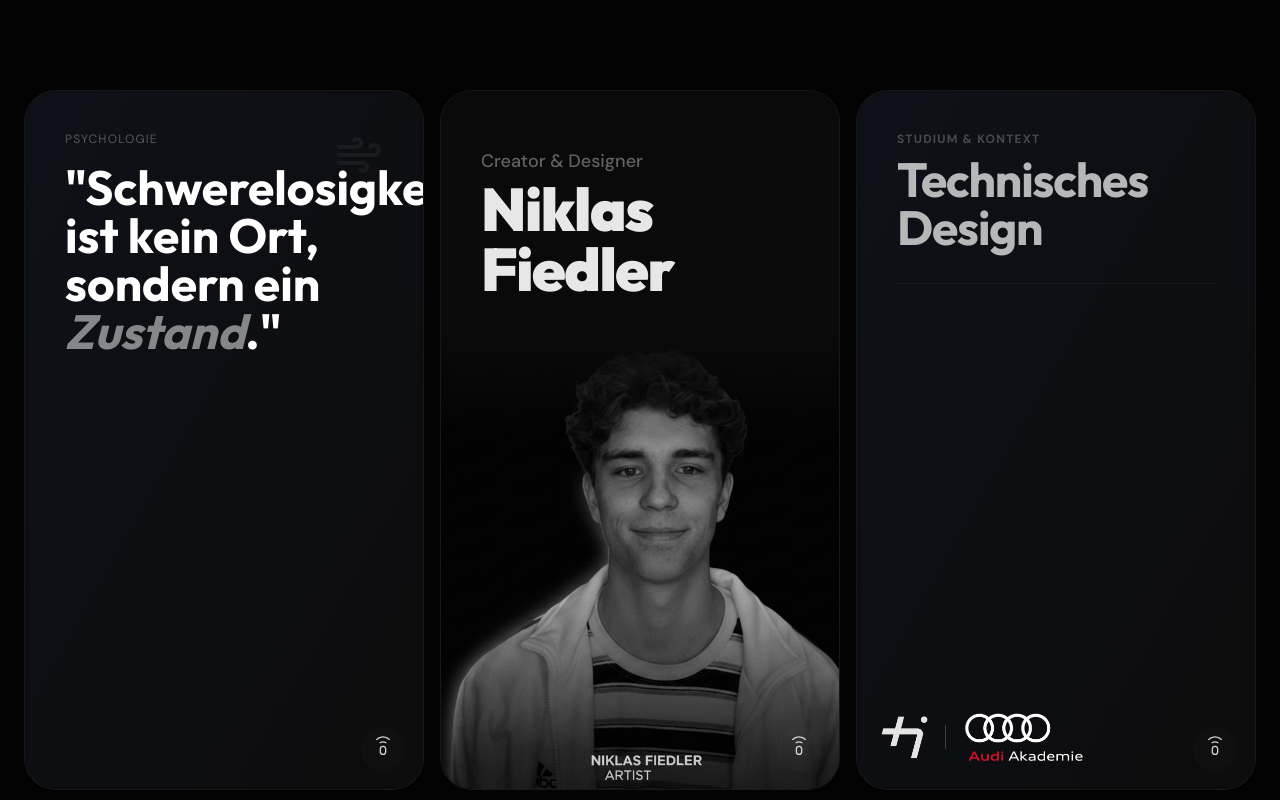
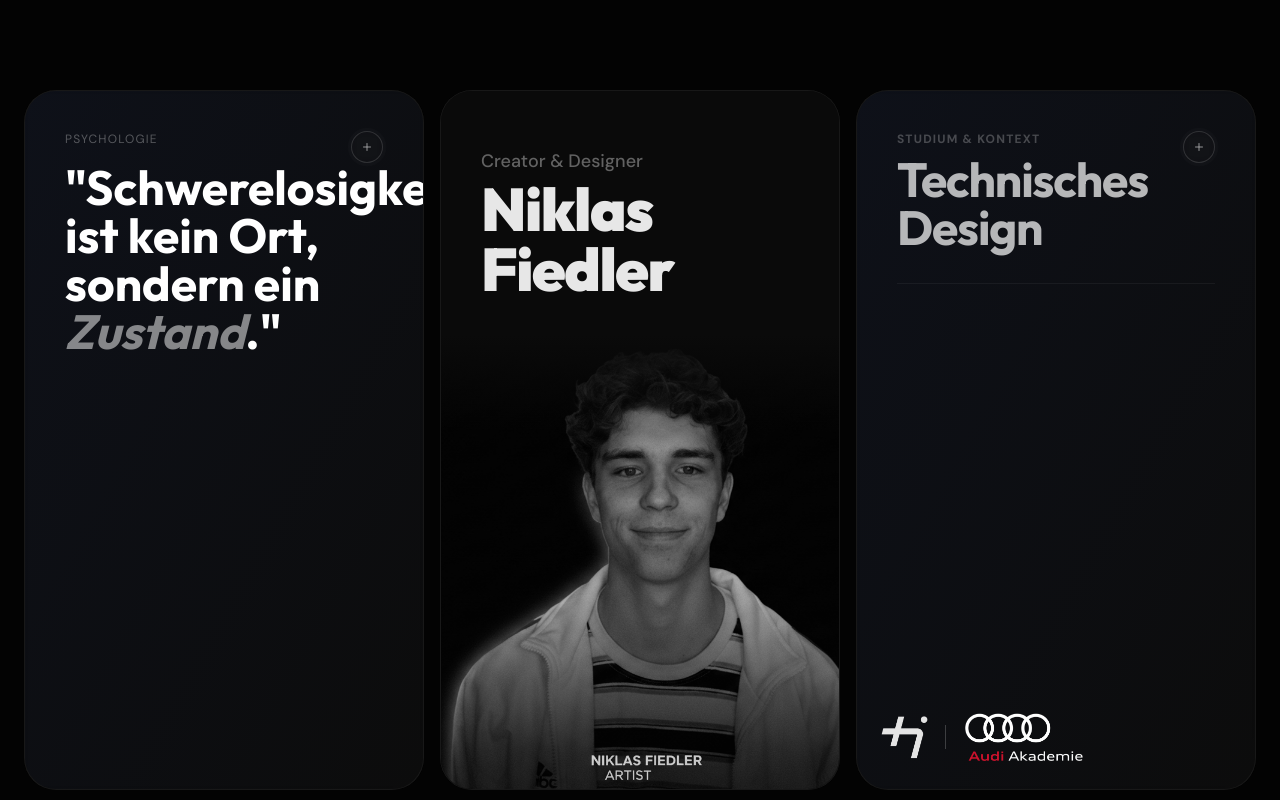
Before and after one commit to Nklsfdler/Schwerelos, a Next.js app: page / in a window 1280 px wide. Shown: the part 9000-9800 px from the top of the page. Built offline with nearby package versions, Linux system fonts and the light colour scheme.

Commit message:
Refine UX: Plus icon, hover scale, cross-fade text, dynamic 3D duration

```diff
--- a/app/components/TouchIcon.tsx
+++ b/app/components/TouchIcon.tsx
@@ -1,15 +1,21 @@
 import { motion } from 'framer-motion';
 
 export const TouchIcon = () => (
-    <div className="absolute z-20 flex items-center justify-center opacity-80 group-hover:opacity-0 transition-opacity duration-500 pointer-events-none bottom-6 right-6">
+    <div className="absolute z-20 flex items-center justify-center opacity-70 group-hover:opacity-0 transition-opacity duration-500 pointer-events-none top-8 right-8 md:top-10 md:right-10">
         <div className="relative">
-            <svg width="32" height="32" viewBox="0 0 24 24" fill="none" stroke="currentColor" strokeWidth="1" className="text-white relative z-10">
-                <path d="M12 10a2 2 0 0 0-2 2v2a2 2 0 0 0 2 2 2 2 0 0 0 2-2v-2a2 2 0 0 0-2-2z" />
-                <path d="M9.5 7.5a4.5 4.5 0 0 1 5 0" />
-                <path d="M7 5a7 7 0 0 1 10 0" />
-            </svg>
-            <motion.div className="absolute inset-0 bg-white/20 rounded-full" animate={{ scale: [1, 2.5], opacity: [0.4, 0] }} transition={{ duration: 3.5, repeat: Infinity, ease: "easeInOut" }} />
-            <motion.div className="absolute inset-0 bg-white/10 rounded-full" animate={{ scale: [1, 3], opacity: [0.3, 0] }} transition={{ duration: 4.5, repeat: Infinity, ease: "easeInOut", delay: 1 }} />
+            {/* Pulsing Circle */}
+            <motion.div
+                className="absolute inset-0 bg-white/20 rounded-full"
+                animate={{ scale: [1, 1.5], opacity: [0.3, 0] }}
+                transition={{ duration: 2, repeat: Infinity, ease: "easeInOut" }}
+            />
+            {/* Plus Icon */}
+            <div className="w-8 h-8 rounded-full border border-white/20 flex items-center justify-center bg-black/20 backdrop-blur-sm">
+                <svg width="12" height="12" viewBox="0 0 24 24" fill="none" stroke="currentColor" strokeWidth="2" strokeLinecap="round" strokeLinejoin="round" className="text-white/80">
+                    <line x1="12" y1="5" x2="12" y2="19"></line>
+                    <line x1="5" y1="12" x2="19" y2="12"></line>
+                </svg>
+            </div>
         </div>
     </div>
 );
--- a/app/page.tsx
+++ b/app/page.tsx
@@ -147,7 +147,7 @@
     return (
         <div
             id={id}
-            className={`relative border border-white/5 bg-neutral-900/50 backdrop-blur-sm overflow-hidden rounded-[2rem] group ${colSpan} ${rowSpan} ${className}`}
+            className={`relative border border-white/5 bg-neutral-900/50 backdrop-blur-sm overflow-hidden rounded-[2rem] group ${colSpan} ${rowSpan} ${className} hover:scale-[1.01] hover:shadow-2xl transition-all duration-500 ease-out`}
             onMouseMove={handleMouseMove}
         >
             {/* REMOVED: Old centralized Touch Icon (Now per-tile) */}
@@ -418,7 +418,7 @@
                             <div className="absolute inset-0 bg-gradient-to-br from-blue-900/10 to-transparent pointer-events-none" />
                             {/* Content Container - Top Aligned */}
                             <div className="p-8 md:p-8 lg:p-10 flex flex-col h-full relative z-10">
-                                <Wind className="w-10 h-10 md:w-8 md:h-8 lg:w-12 lg:h-12 text-white/5 absolute top-10 right-10" />
+                                {/* Wind Icon Removed for cleaner Plus Icon affordance */}
 
                                 <div className="flex flex-col gap-4">
                                     <div>
@@ -429,9 +429,9 @@
                                         </h4>
                                     </div>
 
-                                    {/* Expanding Text */}
-                                    <div className="grid grid-rows-[0fr] group-hover:grid-rows-[1fr] transition-all duration-700 ease-out text-base md:text-xs lg:text-lg font-[family-name:var(--font-dm)] text-white/60 leading-relaxed font-medium">
-                                        <div className="overflow-hidden opacity-0 group-hover:opacity-100 transition-opacity duration-700 delay-100">
+                                    {/* Expanding Text with Cross-Fade (Blur + Opacity) */}
+                                    <div className="grid grid-rows-[0fr] group-hover:grid-rows-[1fr] transition-all duration-700 ease-[cubic-bezier(0.16,1,0.3,1)] text-base md:text-xs lg:text-lg font-[family-name:var(--font-dm)] text-white/60 leading-relaxed font-medium">
+                                        <div className="overflow-hidden opacity-0 blur-[10px] group-hover:opacity-100 group-hover:blur-0 transition-all duration-1000 delay-100">
                                             <p className="pt-2">Schwerelosigkeit beginnt im Geist. Es ist der Moment, in dem die Schwere des Alltags einer inneren Leichtigkeit weicht. Meine Arbeit ist die Übersetzung dieses mentalen Loslassens in eine sichtbare Form – ein Aufstieg, der keine Kraft benötigt.</p>
                                         </div>
                                     </div>
@@ -482,7 +482,7 @@
                             {/* Let's overlay it on the image top, fading in. */}
                             <div className="absolute top-[35%] left-0 w-full p-6 md:p-8 lg:p-10 z-30 pointer-events-none">
                                 <div className="grid grid-rows-[0fr] group-hover:grid-rows-[1fr] transition-all duration-500 ease-out overflow-hidden">
-                                    <div className="overflow-hidden opacity-0 group-hover:opacity-100 transition-opacity duration-700 delay-100">
+                                    <div className="overflow-hidden opacity-0 blur-[10px] group-hover:opacity-100 group-hover:blur-0 transition-all duration-1000 delay-100">
                                         <p className="text-base md:text-xs lg:text-lg font-[family-name:var(--font-dm)] text-white/80 leading-relaxed pt-4 drop-shadow-md bg-black/40 backdrop-blur-md p-4 rounded-xl md:bg-transparent md:backdrop-blur-none md:p-0 md:rounded-none">
                                             Für mich bedeutet Gestalten, Barrieren im Kopf abzubauen. Ich lasse meinen Impulsen freien Lauf.
                                         </p>
@@ -513,7 +513,7 @@
 
                                     {/* Expanding Text */}
                                     <div className="grid grid-rows-[0fr] group-hover:grid-rows-[1fr] transition-all duration-500 ease-out border-t border-white/5 mt-4">
-                                        <div className="overflow-hidden opacity-0 group-hover:opacity-100 transition-opacity duration-700 delay-100">
+                                        <div className="overflow-hidden opacity-0 blur-[10px] group-hover:opacity-100 group-hover:blur-0 transition-all duration-1000 delay-100">
                                             <p className="pt-2 text-base md:text-xs lg:text-lg font-[family-name:var(--font-dm)] text-white/80 leading-relaxed font-medium">
                                                 Projektarbeit von Niklas Fiedler an der technischen Hochschule Ingolstadt und Audi Akademie.
                                             </p>
```
